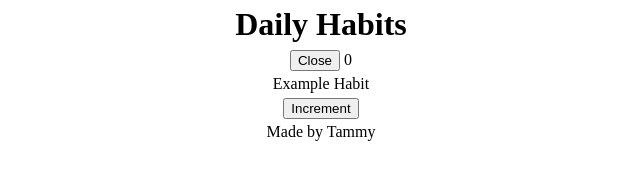
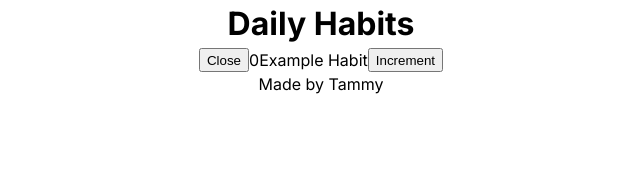
Before and after one commit to Tammyhi/Daily-Habit-Reminder, a plain HTML site: page index.html in a window 1280 px wide. Shown: the whole page, without its empty margins (319-959 px from the left). Drawn offline with Linux system fonts and the light colour scheme.

Commit message:
Add color custom variables and import font

```diff
--- a/style.css
+++ b/style.css
@@ -1,3 +1,6 @@
+@import url('https://fonts.googleapis.com/css2?family=Inter:ital,opsz,wght@0,14..32,100..900;1,14..32,100..900&display=swap');
+
+/* CSS Reset */
 *,
 *::before,
 *::after {
@@ -36,6 +39,24 @@ h1, h2, h3, h4, h5, h6 {
     text-wrap: balance;
 }
 
+/*CSS Custom Variables*/
+:root {
+    --primary-color: #f9f9f9;
+    --secondary-color: #2a2a2a;
+    --accent-color: #2ecc71;
+    --neutral1: #eaeaea;
+    --neutral2: #888888;
+}
+
+body {
+    font-family: 'Inter';
+}
+
 header, main, footer{
     text-align: center;
 }
+
+.habit {
+    display: flex;
+    justify-content: center;
+}
```
